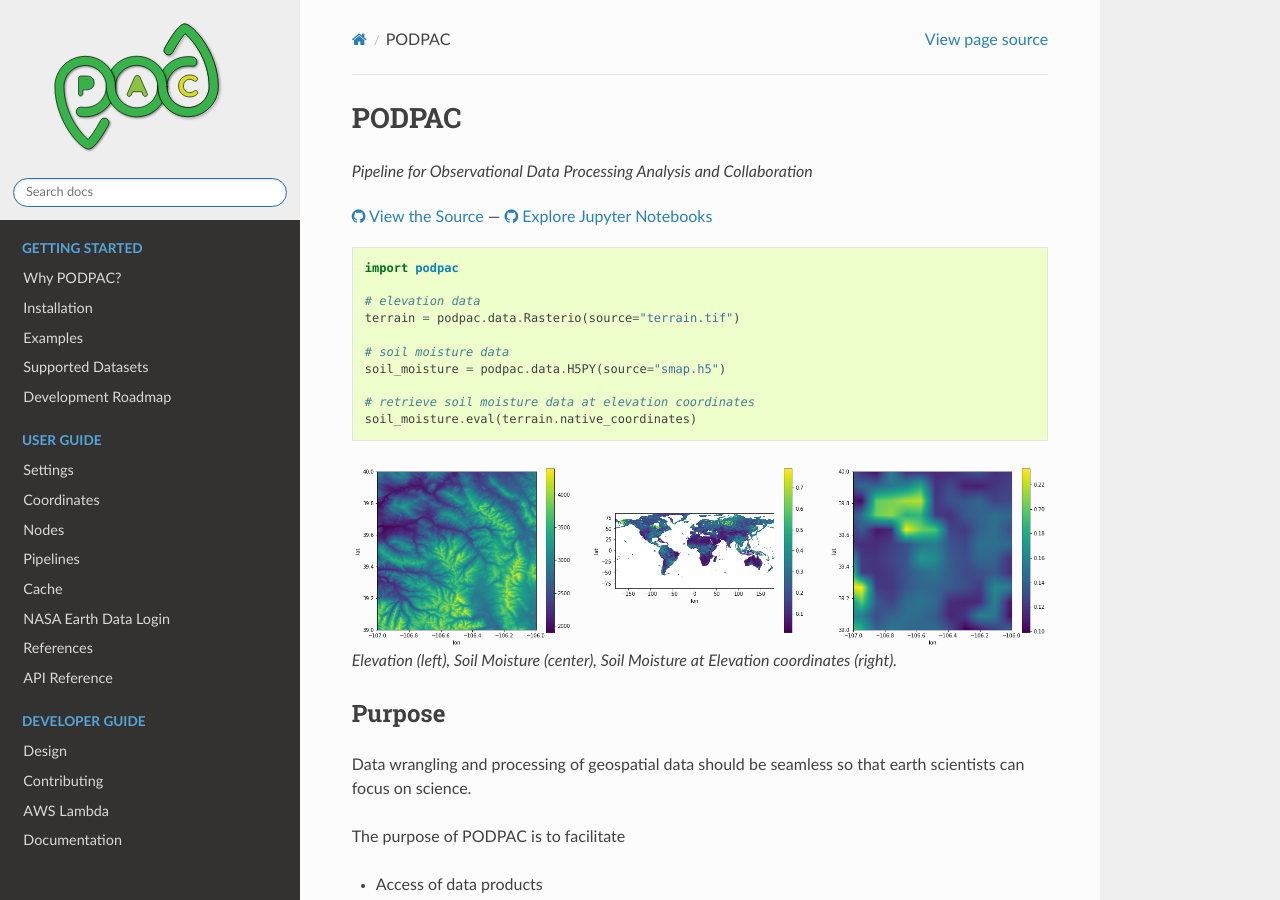
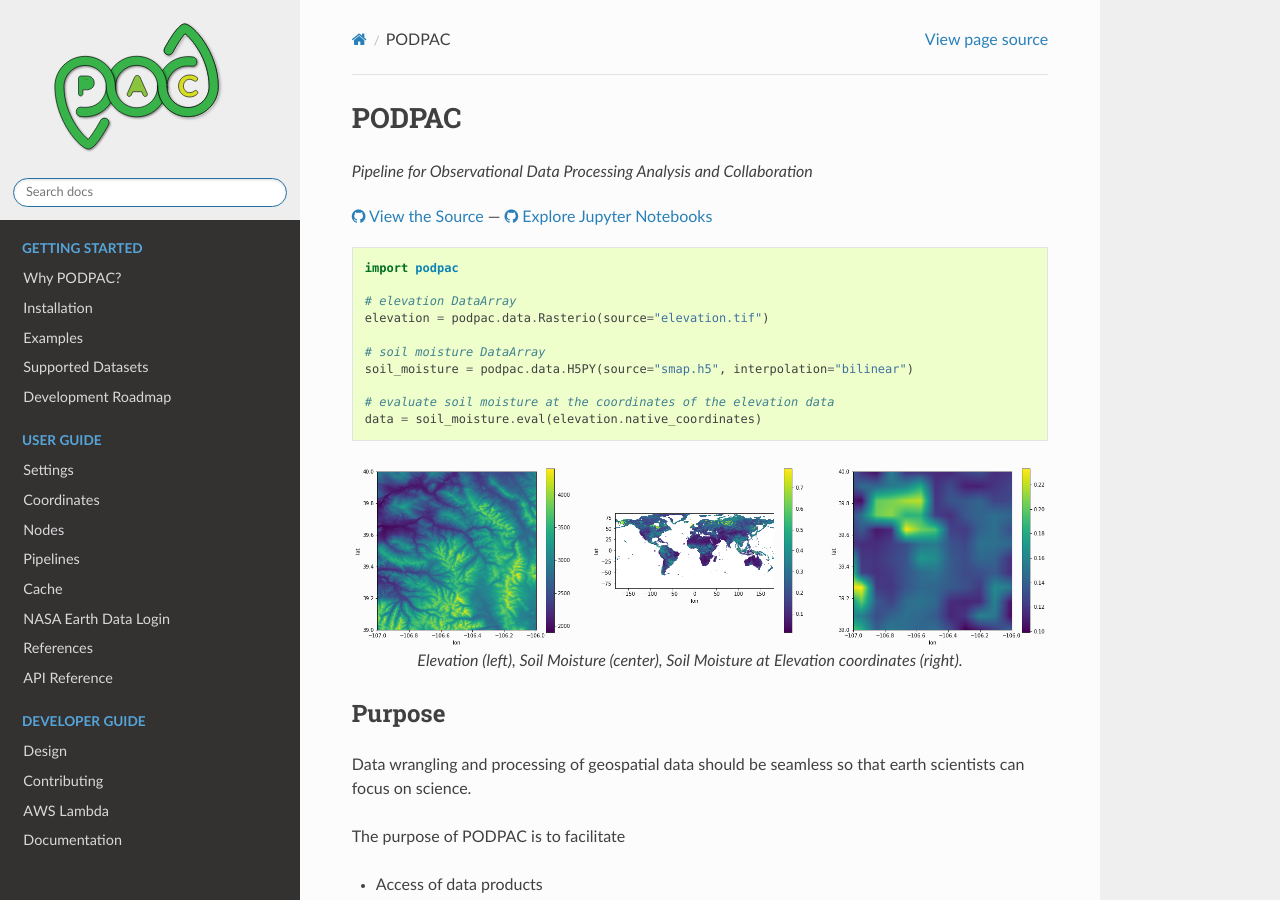
Before and after one commit to creare-com/podpac, a Sphinx documentation site: the page built from doc/source/index.rst, in a window 1280 px wide and 900 px high. Built offline with Sphinx 7.4.7 and the Read the Docs theme 2.0.0, drawn with Linux system fonts in a browser that asks for light colours.

Commit message:
DOC: refine example

```diff
--- a/doc/source/index.rst
+++ b/doc/source/index.rst
@@ -17,18 +17,19 @@ PODPAC
 
     import podpac
 
-    # elevation data
-    terrain = podpac.data.Rasterio(source="terrain.tif")
+    # elevation DataArray
+    elevation = podpac.data.Rasterio(source="elevation.tif")
 
-    # soil moisture data
-    soil_moisture = podpac.data.H5PY(source="smap.h5")
+    # soil moisture DataArray
+    soil_moisture = podpac.data.H5PY(source="smap.h5", interpolation="bilinear")
 
-    # retrieve soil moisture data at elevation coordinates
-    soil_moisture.eval(terrain.native_coordinates)
+    # evaluate soil moisture at the coordinates of the elevation data
+    data = soil_moisture.eval(elevation.native_coordinates)
 
 
 .. figure:: /_static/img/demo-figure.png
     :width: 100%
+    :align: center
 
     Elevation (left), Soil Moisture (center), Soil Moisture at Elevation coordinates (right).
 
```
